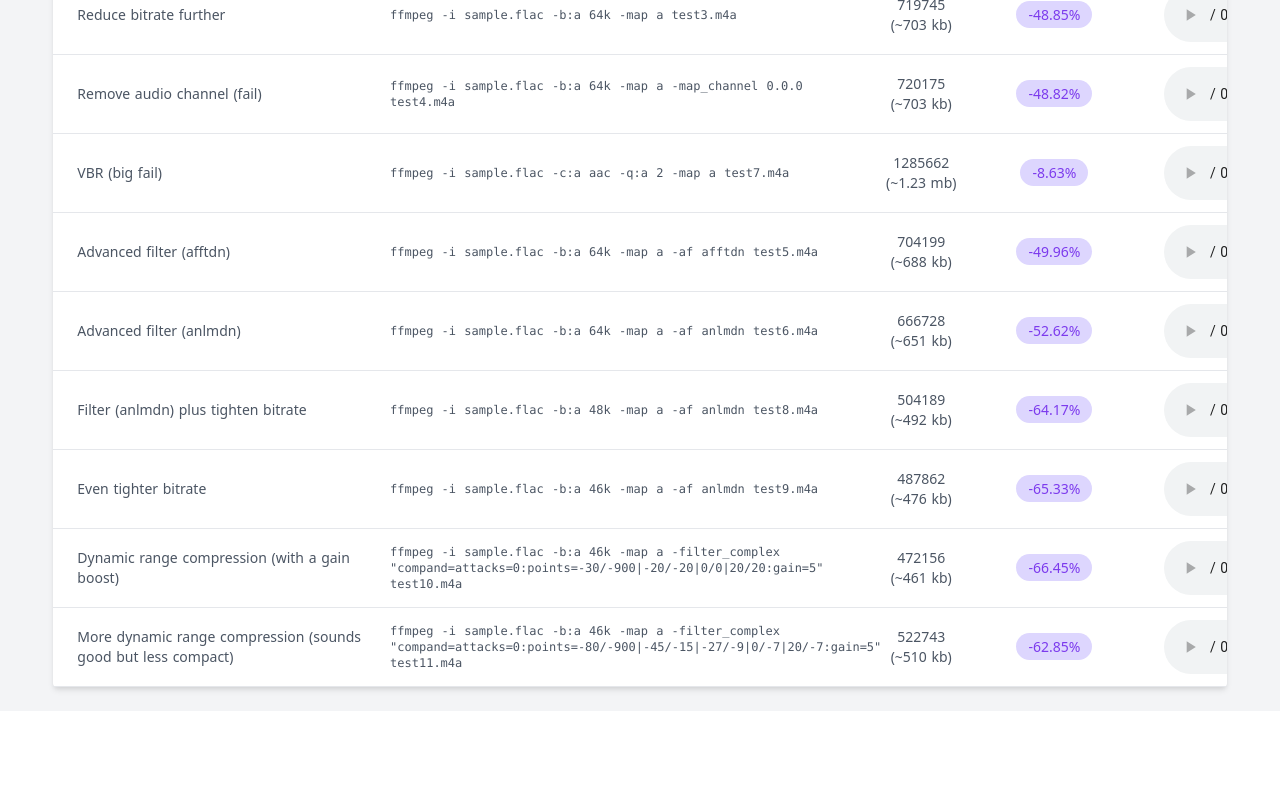
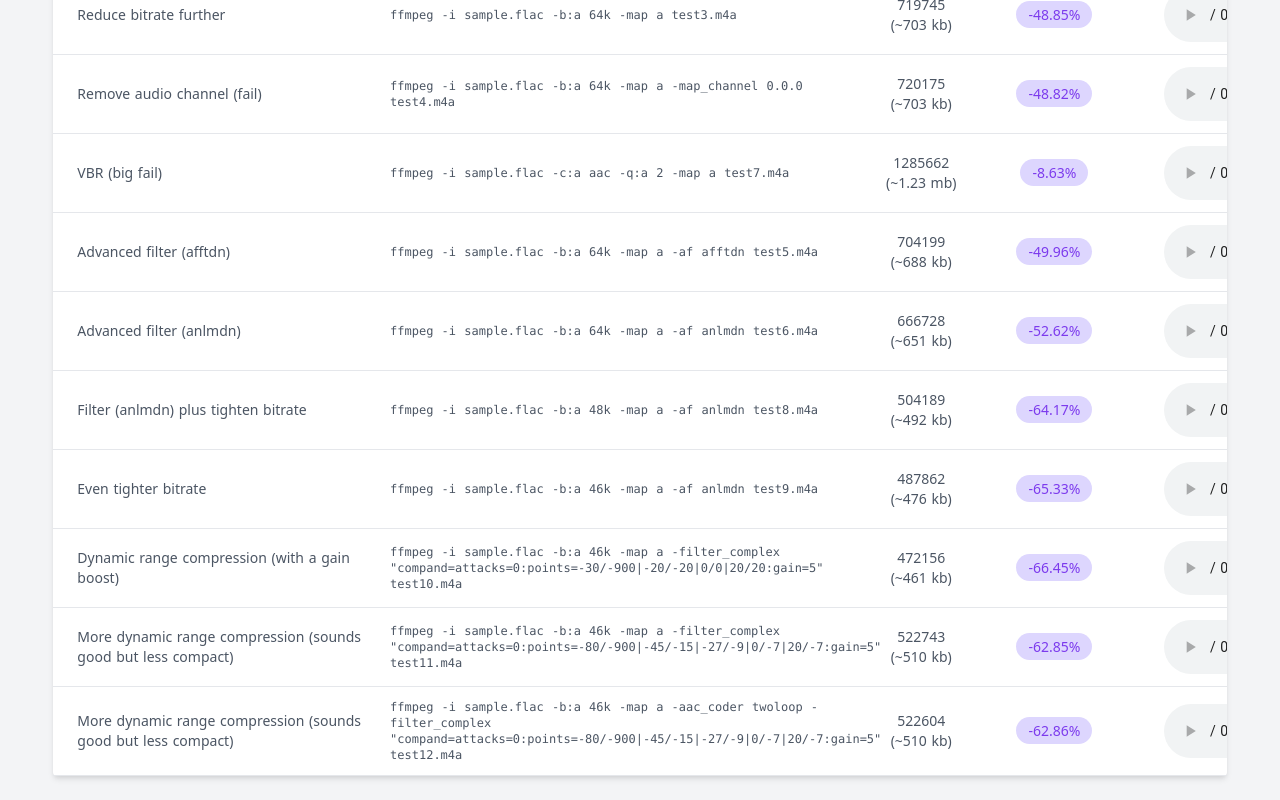
Before and after one commit to chadananda/compress-test, a Nuxt app: page / in a window 1280 px wide. Shown: the part 519-1319 px from the top of the page. Before the commit the page ends 1230 px from the top, so only its background shows below. Built offline with nearby package versions, Linux system fonts and the light colour scheme.

Commit message:
tweaked a bit

```diff
--- a/pages/index.vue
+++ b/pages/index.vue
@@ -135,11 +135,12 @@ export default {
           test11.m4a`,
         },
 
-        // {desc: "Dynamic noise adjustment",  size: 550248, src:'test12.m4a',
-        //   script: `ffmpeg -i sample.flac -b:a 48k -map a
-        //   -c:v copy -c:a aac -b:a 48k -af "dynaudnorm, afade=t=in:ss=0:d=0.5"
-        //   test12.m4a`,
-        // },
+        {desc: "More dynamic range compression (sounds good but less compact)",  size: 522604, src:'test12.m4a',
+          script: `ffmpeg -i sample.flac -b:a 46k -map a
+          -aac_coder twoloop
+          -filter_complex "compand=attacks=0:points=-80/-900|-45/-15|-27/-9|0/-7|20/-7:gain=5"
+          test12.m4a`,
+        },
 
       ],
     }
```
Also changed, not shown: 1 other file (tests, documents, lock files or other folders).
